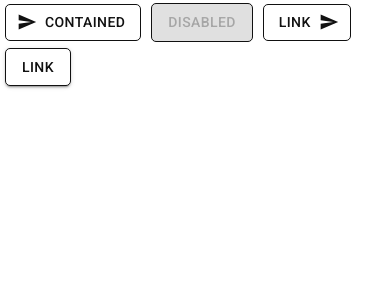
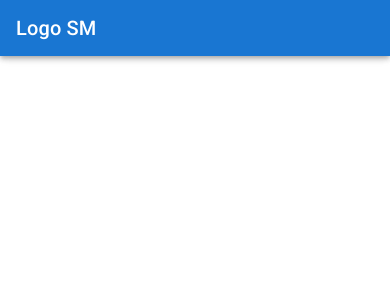
Before and after one commit to zakariaazaraf/learn-material-ui, a React (Create React App) app: page / in a window 390 px wide. Shown: the top 300 px of the page. Built offline with nearby package versions, Linux system fonts and the light colour scheme.

Commit message:
Added the pages logo, implemente the breakpoint to change the display mode

```diff
--- a/src/App.js
+++ b/src/App.js
@@ -1,6 +1,7 @@
 import { Button } from '@mui/material'
 import { makeStyles } from '@mui/styles'
 import  SendIcon  from '@mui/icons-material/Send'
+import Navbar from './components/Navbar'
 
 // The theme is imported in the index page and rappered inside
 const useStyles = makeStyles((theme)=> ({
@@ -15,20 +16,7 @@ const App = () => {
   console.log(classes)
   return (
     <div className="App">
-      <header className="App-header">
-
-      </header>
-      <Button className={classes.button} variant="outlined" startIcon={<SendIcon />}>Contained</Button>
-      <Button className={classes.button} variant="contained" disabled>
-        Disabled
-      </Button>
-      <Button className={classes.button} variant="outlined" href="#contained-buttons" endIcon={<SendIcon />}>
-        Link
-      </Button>
-
-      <Button className={classes.button} variant="contained">
-        Link
-      </Button>
+        <Navbar />
     </div>
   );
 }
--- a/src/components/Navbar.js
+++ b/src/components/Navbar.js
@@ -1,5 +1,31 @@
 import React from 'react';
+import { makeStyles } from '@mui/styles'
+import { AppBar, Toolbar, Typography } from '@mui/material';
 
-export const Navbar = () => {
-  return <div></div>;
+
+const useStyles = makeStyles((theme) => ({
+  logoSM: {
+    display: 'none',
+    [theme.breakpoints.down('sm')] : {
+      display: 'block'
+    }
+  },
+  logoLG: {
+    display: 'none',
+    [theme.breakpoints.up('sm')]: {
+      display: 'block'
+    }
+  }
+}))
+
+const Navbar = () => {
+  const classes = useStyles()
+  return <AppBar>
+            <Toolbar>
+              <Typography variant='h5' component='a' className={classes.logoLG}>Logo LG</Typography>
+              <Typography variant='h6' component='a' className={classes.logoSM}>Logo SM</Typography>
+            </Toolbar>
+        </AppBar>;
 };
+
+export default Navbar
```
